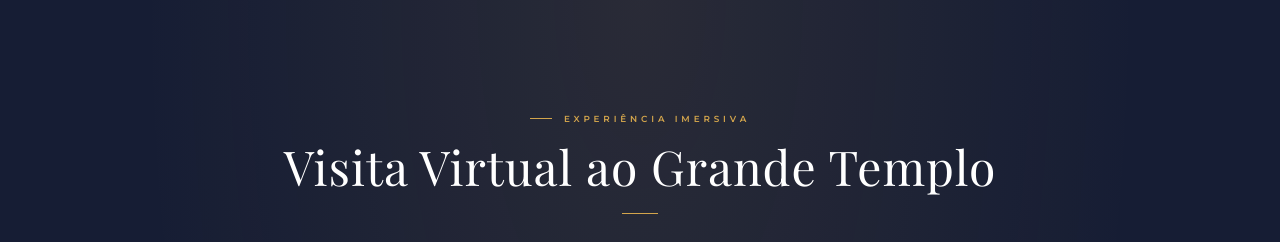
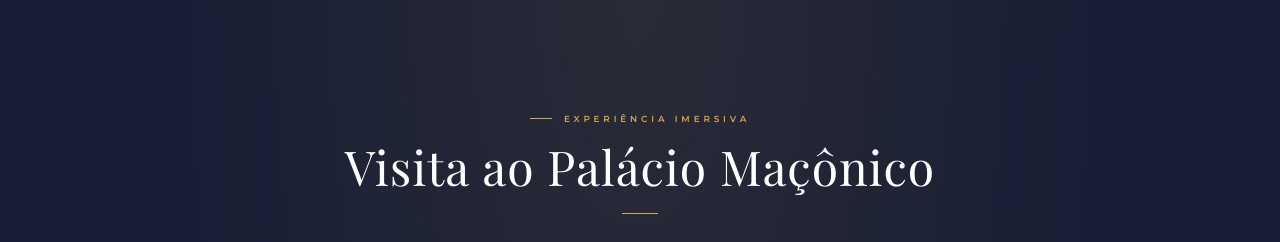
Before and after one commit to Opresida/glomam, a React (Vite) app: page / in a window 1280 px wide. Shown: the part 1100-1342 px from the top of the page. Built offline with nearby package versions, Linux system fonts and the light colour scheme; no server answers; a web font is replaced by a local one.

Commit message:
feat: trocar título da seção para 'Visita ao Palácio Maçônico'
Co-Authored-By: Claude Opus 4.8 <noreply@anthropic.com>

```diff
--- a/src/components/VisitaVirtual.jsx
+++ b/src/components/VisitaVirtual.jsx
@@ -12,7 +12,7 @@ export default function VisitaVirtual() {
       <div className="section-inner">
         <div className="vv-header reveal">
           <div className="section-label" style={{ justifyContent: 'center' }}>Experiência Imersiva</div>
-          <h2 className="vv-titulo">Visita Virtual ao Grande Templo</h2>
+          <h2 className="vv-titulo">Visita ao Palácio Maçônico</h2>
           <div className="divider" style={{ margin: '18px auto 22px' }} />
           <p className="vv-sub">
             Sobrevoe a sede histórica da GLOMAM no coração de Manaus e conheça, em primeira mão,
@@ -28,7 +28,7 @@ export default function VisitaVirtual() {
                 type="button"
                 className="vv-thumb"
                 onClick={() => setPlaying(true)}
-                aria-label="Assistir à visita virtual do Grande Templo Maçônico"
+                aria-label="Assistir à visita ao Palácio Maçônico"
                 style={{ backgroundImage: `url(${THUMB})` }}
               >
                 <div className="vv-thumb-overlay" />
@@ -46,7 +46,7 @@ export default function VisitaVirtual() {
             ) : (
               <iframe
                 src={`https://www.youtube.com/embed/${VIDEO_ID}?autoplay=1&rel=0&modestbranding=1`}
-                title="Visita Virtual — Grande Templo Maçônico GLOMAM"
+                title="Visita ao Palácio Maçônico GLOMAM"
                 allow="accelerometer; autoplay; clipboard-write; encrypted-media; gyroscope; picture-in-picture; web-share"
                 allowFullScreen
               />
```
